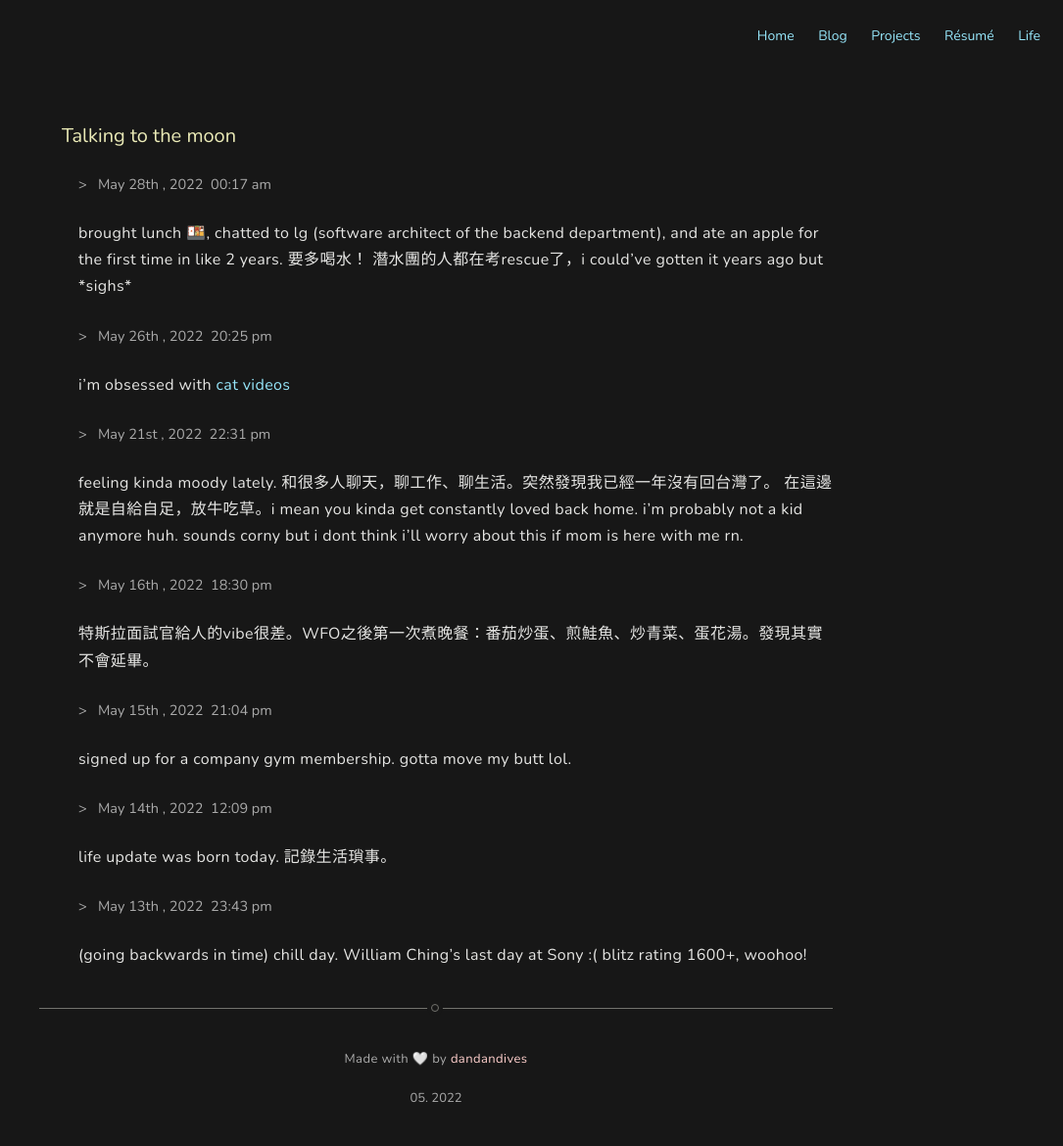
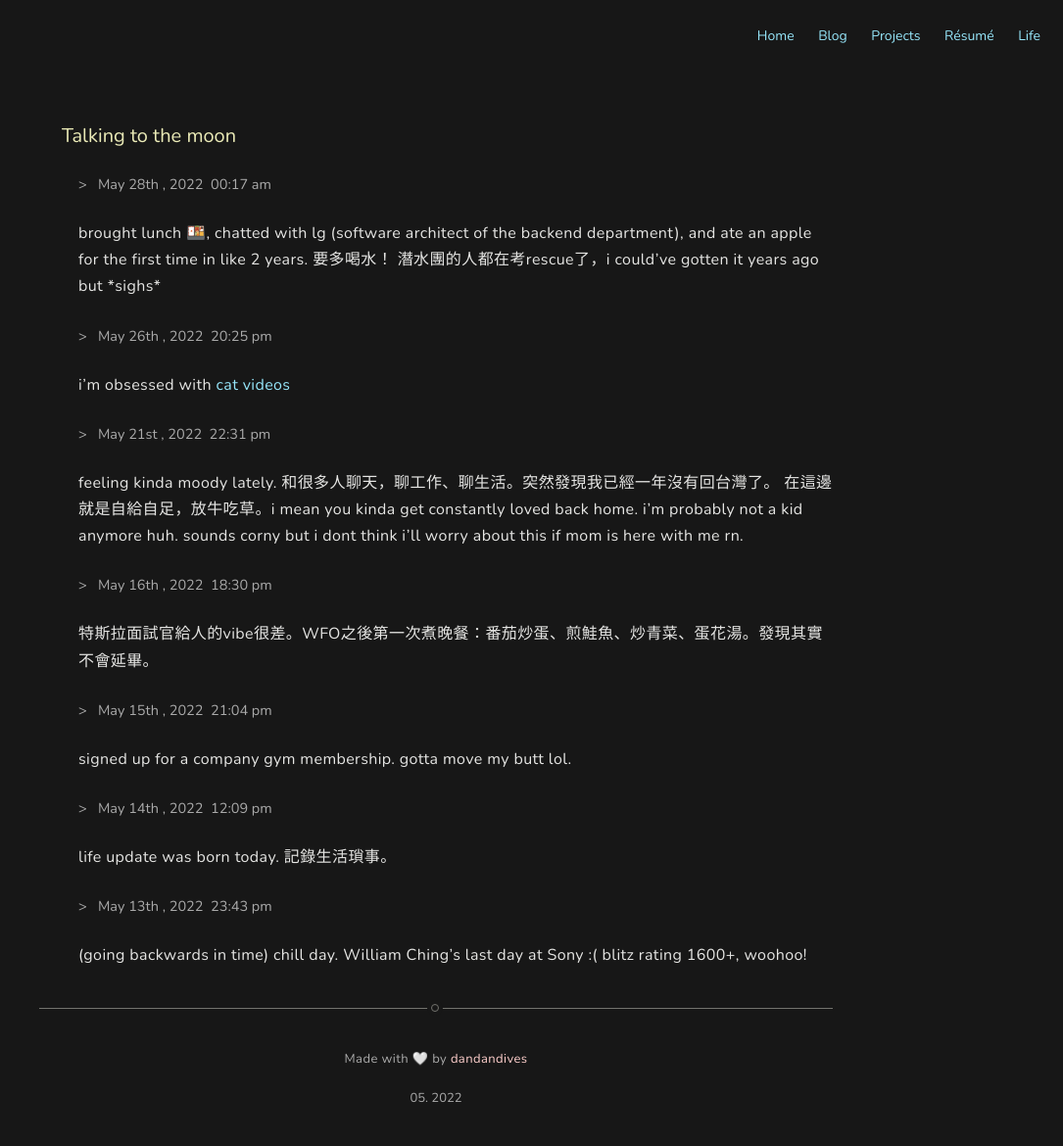
Before and after one commit to danielchen-pyc/danielchen-pyc.github.io, a Jekyll site: the page built from life.html, in a window 1280 px wide. Shown: the whole page at 98% size, without its empty margins (195-1280 px from the left). Built offline with Jekyll 4.4.1, drawn with Linux system fonts in a browser that asks for light colours; emoji names are drawn with the system emoji font; some web fonts are replaced.

Commit message:
fixed grammarrrrrrrrr smh

```diff
--- a/_data/life.yml
+++ b/_data/life.yml
@@ -1,6 +1,6 @@
 - date: 2022/05/28 12:17am
   content: |
-    brought lunch :bento:, chatted to lg (software architect of the backend department),
+    brought lunch :bento:, chatted with lg (software architect of the backend department),
     and ate an apple for the first time in like 2 years. 要多喝水！
     潛水團的人都在考rescue了，i could've gotten it years ago but \*sighs\*
 
```
